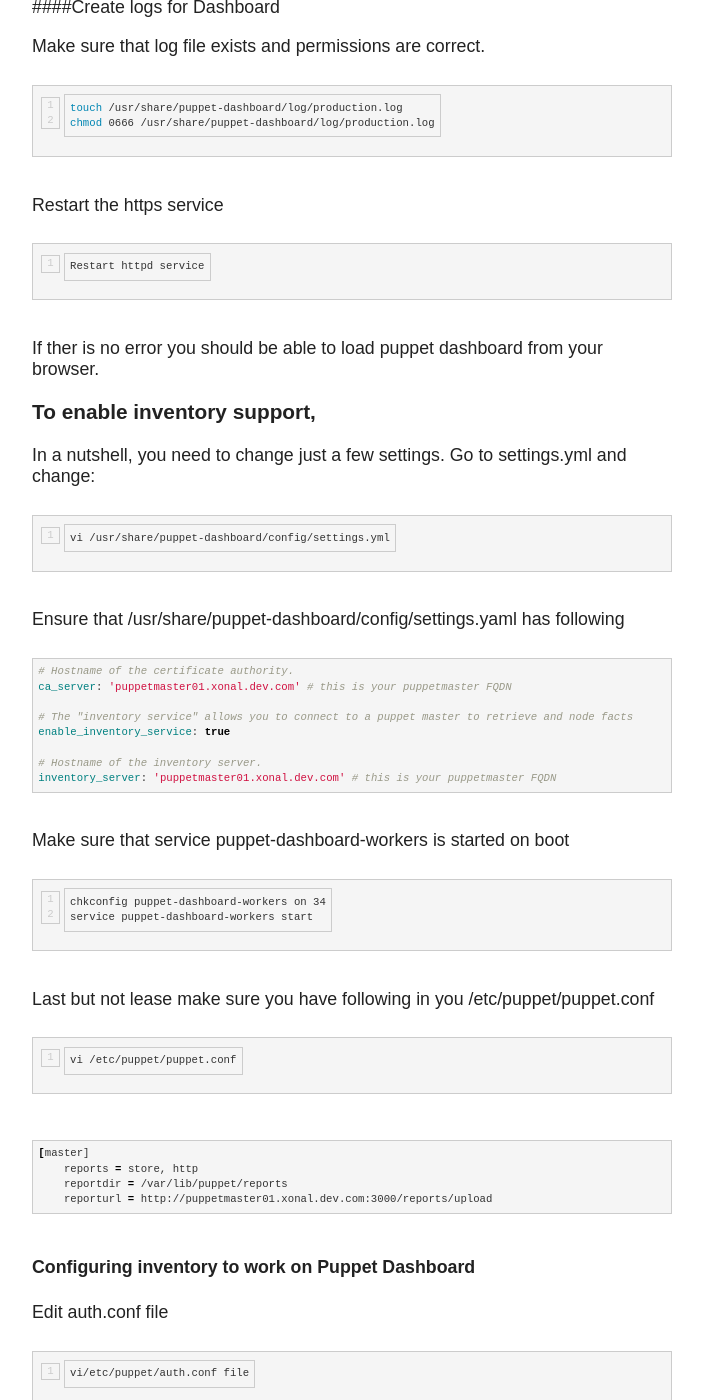
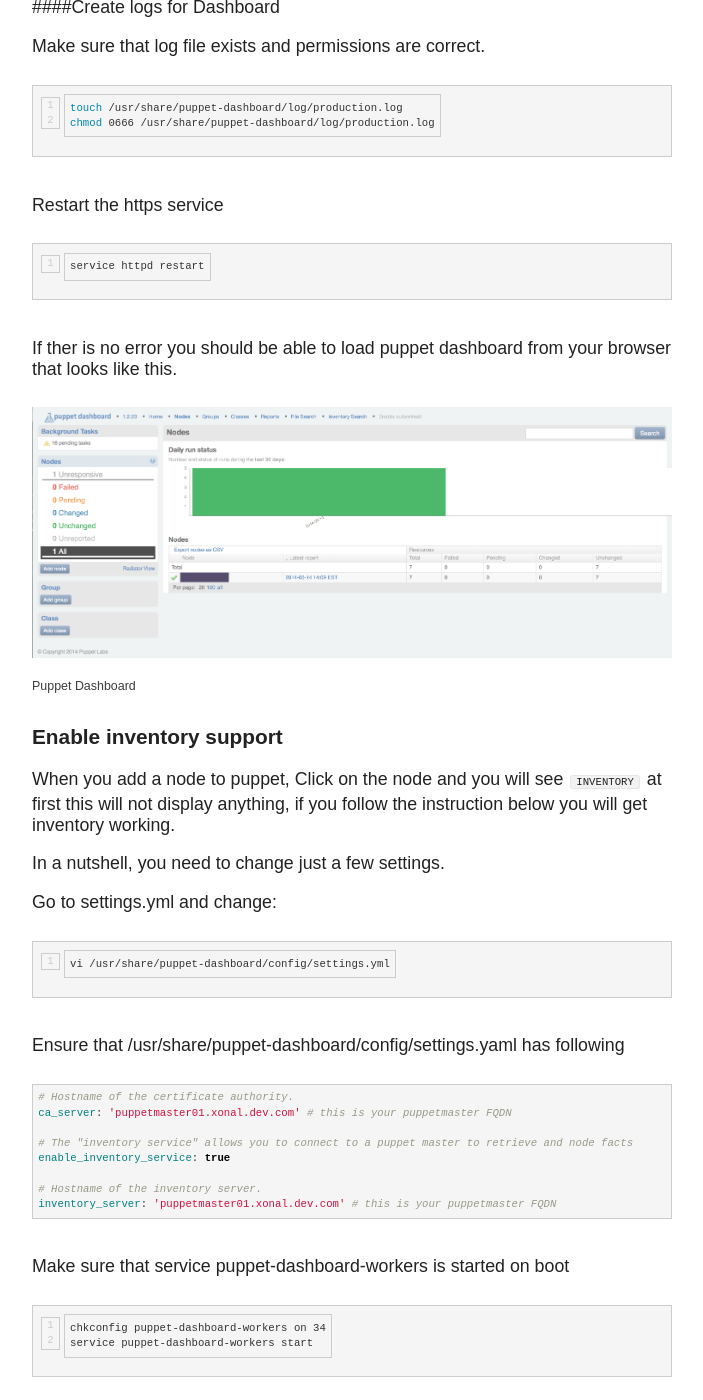
Before and after one commit to lanopuljic/myblog, a Jekyll site: the page built from _posts/2014-05-20-installing-puppet-dashboard.md, in a window 1280 px wide and 1400 px high, scrolled down 2663 px. Shown: the whole window, without its empty margins (318-1021 px from the left). Built offline with Jekyll 4.4.1, drawn with Linux system fonts in a browser that asks for light colours; nearby versions of some CDN libraries; comment, search, counter and statistics services are not loaded.

Commit message:
puppet dashboard post updated

````diff
--- a/_posts/2014-05-20-installing-puppet-dashboard.md
+++ b/_posts/2014-05-20-installing-puppet-dashboard.md
@@ -110,14 +110,24 @@
 {% endhighlight %}
 
 Restart the https service
-{% highlight bash linenos %}Restart httpd service{% endhighlight %}
+{% highlight bash linenos %}service httpd restart{% endhighlight %}
 
-If ther is no error you should be able to load puppet dashboard from your browser.
+If ther is no error you should be able to load puppet dashboard from your browser that looks like this.
+
+<figure>
+  <a href="/images/puppet_dashboard.png" target="_blank"><img src="/images/puppet_dashboard.png"></a>
+  <figcaption> Puppet Dashboard</figcaption>
+</figure>
 
 
-###To enable inventory support,
+###Enable inventory support
 
-In a nutshell, you need to change just a few settings. Go to settings.yml and change:
+When you add a node to puppet, Click on the node and you will see ```INVENTORY``` at first this will not display anything,
+if you follow the instruction below you will get inventory working.
+
+In a nutshell, you need to change just a few settings.
+
+Go to settings.yml and change:
 
 {% highlight bash linenos %}vi /usr/share/puppet-dashboard/config/settings.yml{% endhighlight %}
 
````
Also changed, not shown: images/computer_mouse.jpg (deleted), images/puppet_dashboard.png (added), images/site-logo_orig.png (deleted).
